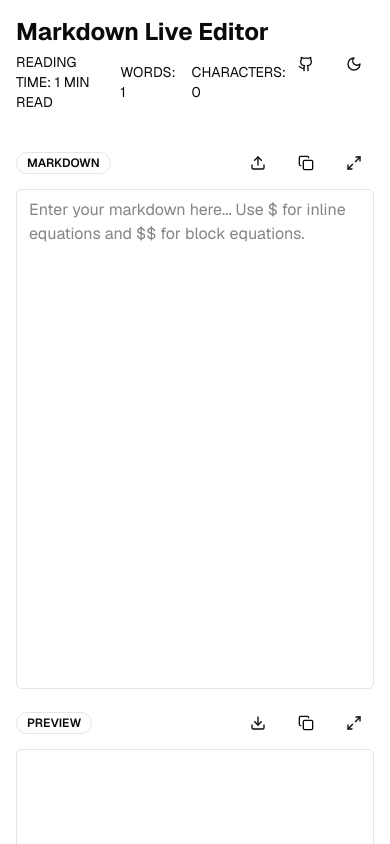
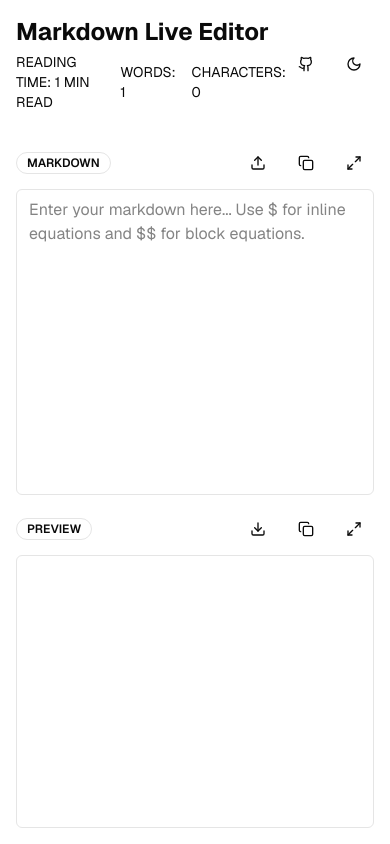
Before and after one commit to Mapaor/markdown-katex-live-editor, a Next.js app: page / in a window 390 px wide. Shown: the top 844 px of the page. Built offline with nearby package versions, Linux system fonts and the light colour scheme.

Commit message:
update css to be size responsive

```diff
--- a/src/components/markdown-preview.tsx
+++ b/src/components/markdown-preview.tsx
@@ -195,9 +195,9 @@ export default function MarkdownPreview() {
   }
 
   return (
-    <div className="min-h-screen p-4 md:p-6 bg-background">
-      <div className="mx-auto max-w-7xl space-y-4">
-        <div className="flex items-center justify-between">
+    <div className="h-screen flex flex-col p-4 md:p-6 bg-background">
+      <div className="w-full flex-1 flex flex-col space-y-4 min-h-0">
+        <div className="flex items-center justify-between shrink-0">
           <div className="space-y-1">
             <h1 className="text-2xl font-bold">Markdown Live Editor</h1>
             <div className="flex items-center gap-4 text-sm text-muted-foreground">
@@ -224,7 +224,7 @@ export default function MarkdownPreview() {
           </div>
         </div>
 
-        <Separator />
+        <Separator className="shrink-0" />
 
         <input
           ref={fileInputRef}
@@ -234,10 +234,10 @@ export default function MarkdownPreview() {
           style={{ display: "none" }}
         />
 
-        <div className={`grid gap-4 ${isEditorFullscreen || isPreviewFullscreen ? "" : "md:grid-cols-2"}`}>
+        <div className={`flex-1 grid gap-4 min-h-0 ${isEditorFullscreen || isPreviewFullscreen ? "" : "md:grid-cols-2"}`}>
           {!isPreviewFullscreen && (
-            <div className="relative">
-              <div className="mb-2 flex items-center justify-between">
+            <div className="flex flex-col min-h-0 relative">
+              <div className="mb-2 flex items-center justify-between shrink-0">
                 <Badge variant="secondary">
                   MARKDOWN
                 </Badge>
@@ -257,14 +257,14 @@ export default function MarkdownPreview() {
                 value={markdown}
                 onChange={(e) => setMarkdown(e.target.value)}
                 placeholder="Enter your markdown here... Use $ for inline equations and $$ for block equations."
-                className="h-[500px] font-mono resize-none overflow-y-auto"
+                className="flex-1 font-mono resize-none overflow-y-auto min-h-0"
               />
             </div>
           )}
 
           {!isEditorFullscreen && (
-            <div>
-              <div className="mb-2 flex items-center justify-between">
+            <div className="flex flex-col min-h-0">
+              <div className="mb-2 flex items-center justify-between shrink-0">
                 <Badge variant="secondary">
                   PREVIEW
                 </Badge>
@@ -285,7 +285,7 @@ export default function MarkdownPreview() {
                 </div>
               </div>
               <div
-                className="max-w-none rounded-md border p-4 h-[500px] overflow-y-auto bg-card markdown-content"
+                className="flex-1 max-w-none rounded-md border p-4 overflow-y-auto bg-card markdown-content min-h-0"
                 dangerouslySetInnerHTML={{ __html: htmlContent }}
               />
               <style dangerouslySetInnerHTML={{
```
